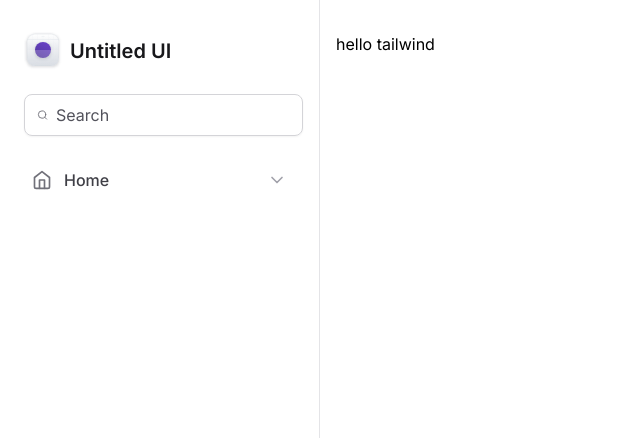
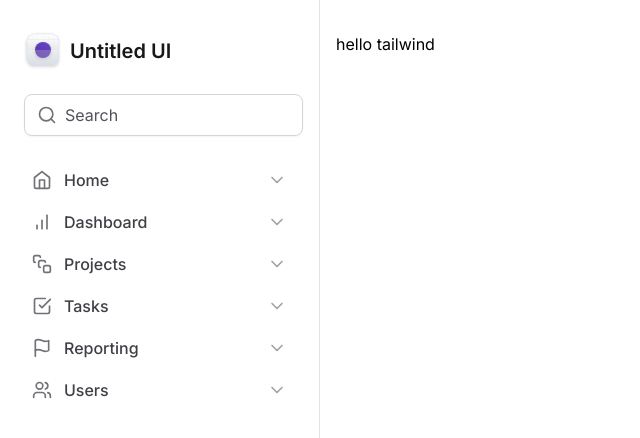
Before and after one commit to leticea/tailwind-next, a Next.js app: page / in a window 1280 px wide. Shown: the top 438 px of the page, without its empty margins (0-640 px from the left). Built offline with nearby package versions, Linux system fonts and the light colour scheme.

Commit message:
feat(MainNavigation): creating navigation components

```diff
--- a/src/components/Sidebar/MainNavigation/NavItem.tsx
+++ b/src/components/Sidebar/MainNavigation/NavItem.tsx
@@ -0,0 +1,22 @@
+import { ChevronDown } from "lucide-react";
+import { ElementType } from "react";
+
+export interface NavItemProps {
+  title: string;
+  icon: ElementType;
+}
+
+export function NavItem({ title, icon: Icon }: NavItemProps) {
+  return (
+    <a
+      href=""
+      className="group flex items-center gap-3 rounded px-3 py-2 hover:bg-violet-50"
+    >
+      <Icon className="h-5 w-5 text-zinc-500" />
+      <span className="font-medium text-zinc-700 group-hover:text-violet-500">
+        {title}
+      </span>
+      <ChevronDown className="ml-auto h-5 w-5 text-zinc-400 group-hover:text-violet-300" />
+    </a>
+  );
+}
--- a/src/components/Sidebar/MainNavigation/index.tsx
+++ b/src/components/Sidebar/MainNavigation/index.tsx
@@ -1,18 +1,22 @@
-import { ChevronDown, Home } from "lucide-react";
+import {
+  BarChart,
+  CheckSquare,
+  Flag,
+  Home,
+  SquareStack,
+  Users,
+} from "lucide-react";
+import { NavItem } from "./NavItem";
 
 export function MainNavigation() {
   return (
     <nav className="space-y-0.5">
-      <a
-        href=""
-        className="group flex items-center gap-3 rounded px-3 py-2 hover:bg-violet-50"
-      >
-        <Home className="h-5 w-5 text-zinc-500" />
-        <span className="font-medium text-zinc-700 group-hover:text-violet-500">
-          Home
-        </span>
-        <ChevronDown className="ml-auto h-5 w-5 text-zinc-400 group-hover:text-violet-300" />
-      </a>
+      <NavItem title="Home" icon={Home} />
+      <NavItem title="Dashboard" icon={BarChart} />
+      <NavItem title="Projects" icon={SquareStack} />
+      <NavItem title="Tasks" icon={CheckSquare} />
+      <NavItem title="Reporting" icon={Flag} />
+      <NavItem title="Users" icon={Users} />
     </nav>
   );
 }
--- a/src/components/Sidebar/index.tsx
+++ b/src/components/Sidebar/index.tsx
@@ -10,7 +10,7 @@ export function Sidebar() {
       <div className="flex mx-1 w-full items-center gap-2 rounded-lg border border-zinc-300 px-3 py-2 shadow-sm">
         <Search className="h-5 w-5 text-zinc-500" />
         <input
-          className="flex-1 border-0 outline-none bg-transparent p-0 text-zinc-900 placeholder-zinc-600"
+          className="flex-1 w-40 border-0 outline-none bg-transparent p-0 text-zinc-900 placeholder-zinc-600"
           placeholder="Search"
         />
       </div>
```
